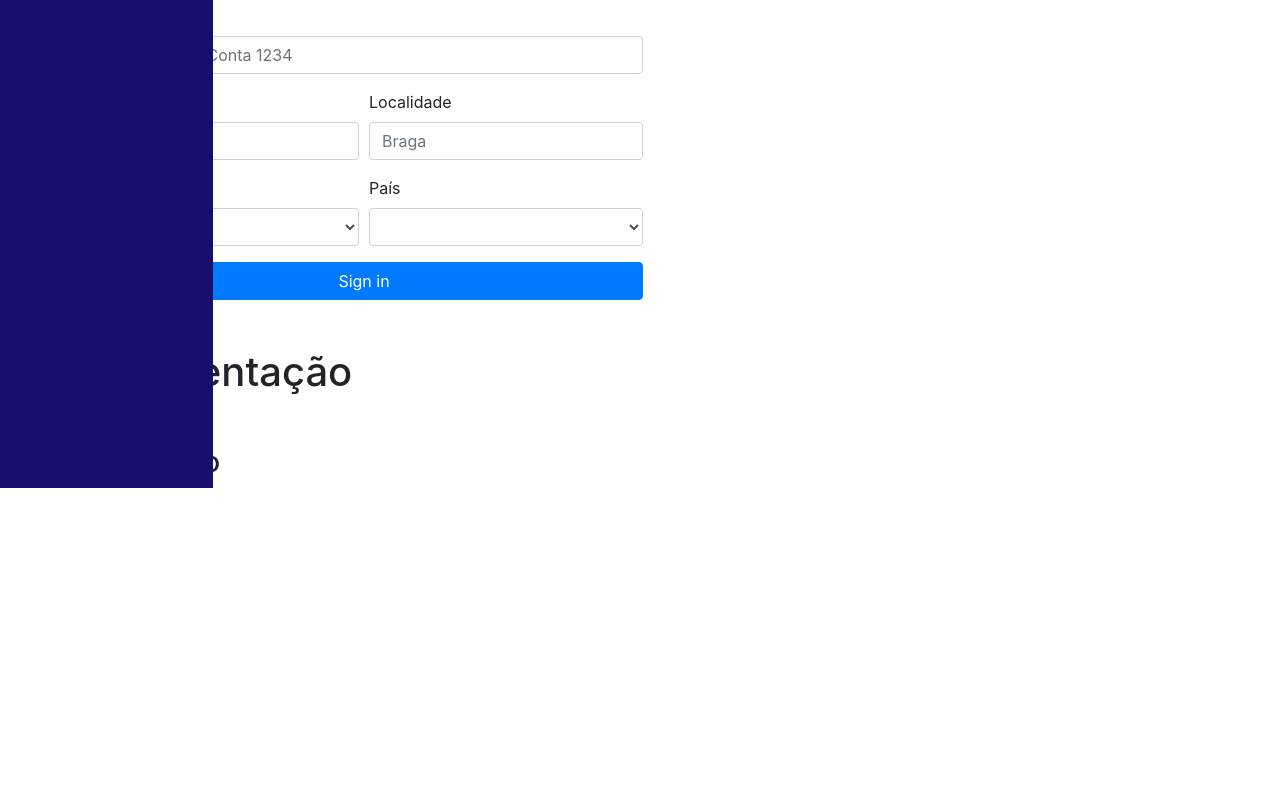
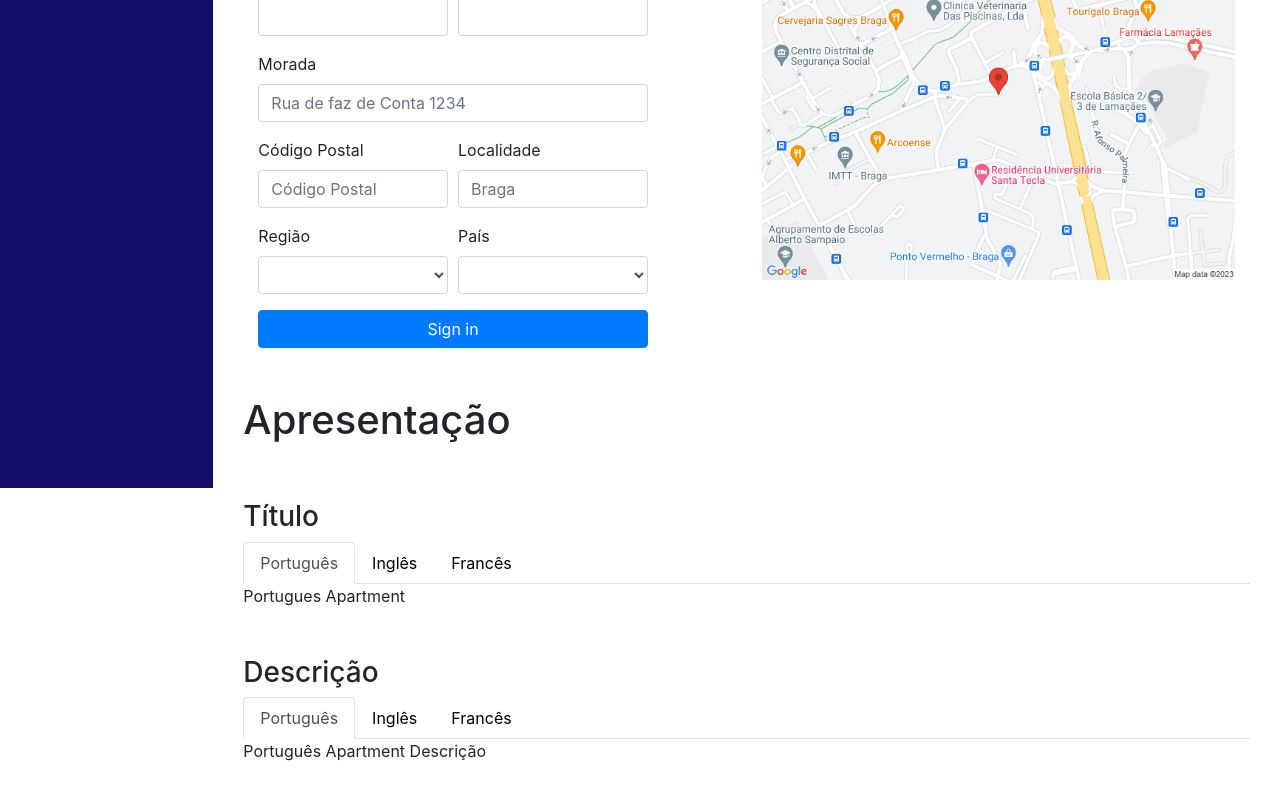
Before and after one commit to LordAragon01/vue_template, a Vue app: page /alojamento in a window 1280 px wide. Shown: the part 312-1112 px from the top of the page. Before the commit the page ends 869 px from the top, so only its background shows below. Built offline with nearby package versions, Linux system fonts and the light colour scheme; the HTML template or start-up script is replaced by a standard one.

Commit message:
Add nav abas

```diff
--- a/public/index.html
+++ b/public/index.html
@@ -73,5 +73,7 @@
     </noscript>
     <div id="app"></div>
     <!-- built files will be auto injected -->
+    <script src="https://cdn.jsdelivr.net/npm/jquery@3.5.1/dist/jquery.slim.min.js" integrity="sha384-DfXdz2htPH0lsSSs5nCTpuj/zy4C+OGpamoFVy38MVBnE+IbbVYUew+OrCXaRkfj" crossorigin="anonymous"></script>
+    <script src="https://cdn.jsdelivr.net/npm/bootstrap@4.6.2/dist/js/bootstrap.bundle.min.js" integrity="sha384-Fy6S3B9q64WdZWQUiU+q4/2Lc9npb8tCaSX9FK7E8HnRr0Jz8D6OP9dO5Vg3Q9ct" crossorigin="anonymous"></script>
   </body>
 </html>
--- a/src/App.vue
+++ b/src/App.vue
@@ -1,7 +1,7 @@
 <template>
-  <div id="app" class="d-flex flex-column" style="width:100vw;height:100vh;">
+  <div id="app" class="d-flex flex-column" style="width:100vw;height:150vh;">
 
-    <div class="basediv col-12 p-0">
+    <div class="basediv col-12 p-0" style="overflow-y:hidden;">
 
       <Header />
 
@@ -19,7 +19,7 @@
 
         <Asside />
 
-        <div class="col-12 order-2">
+        <div class="col-10 order-2 d-flex flex-row justify-content-center" style="position:absolute;right:0;overflow-y:hidden;">
           <router-view></router-view>
         </div>
 
--- a/src/views/Alojamento.vue
+++ b/src/views/Alojamento.vue
@@ -1,9 +1,9 @@
 <template>
-    <div class="container">
+    <div class="w-100">
 
-        <section class="d-flex flex-row justify-content-between my-5 order-1">
+        <section class="d-flex flex-row justify-content-between my-5 order-1 col-12">
 
-        <div class="d-flex flex-column">
+            <div class="d-flex flex-column col-5">
 
                 <span class="order-1"><h1>Dados do Alojamento</h1></span>
 
@@ -55,14 +55,14 @@
             </div>
 
 
-        <div class="d-flex flex-row">
+            <div class="d-flex flex-row col-6">
 
                 <div class="d-flex-flex-column">
 
                     <span class="order-1"><h1>Mapa</h1></span>
 
                     <div class="mt-4 order-2">
-                    Aqui vai o Mapa
+                        <img src="../assets/mapa.png" alt="Mapa" style="width:100%;height:auto;object-fit:contain;">
                     </div>
 
                 </div>
@@ -71,18 +71,56 @@
 
         </section>
 
-        <section class="d-flex flex-column order-2 my-4 justify-content-between">
+        <section class="d-flex flex-column order-2 my-4 justify-content-between col-12">
 
         <span>
             <h1>Apresentação</h1>
         </span>
 
-        <div class="titlebase d-flex-flex-row order-1">
+        <div class="titlebase d-flex-flex-row order-1 mt-5">
             <h3>Título</h3>
+
+            <ul class="nav nav-tabs" id="myTab" role="tablist">
+                <li class="nav-item" role="presentation">
+                    <button class="nav-link active" id="home-tab" data-toggle="tab" data-target="#home" type="button" role="tab" aria-controls="home" aria-selected="true">Português</button>
+                </li>
+                <li class="nav-item" role="presentation">
+                    <button class="nav-link" id="profile-tab" data-toggle="tab" data-target="#profile" type="button" role="tab" aria-controls="profile" aria-selected="false">Inglês</button>
+                </li>
+                <li class="nav-item" role="presentation">
+                    <button class="nav-link" id="contact-tab" data-toggle="tab" data-target="#contact" type="button" role="tab" aria-controls="contact" aria-selected="false">Francês</button>
+                </li>
+            </ul>
+
+            <div class="tab-content" id="myTabContent">
+                <div class="tab-pane fade show active" id="home" role="tabpanel" aria-labelledby="home-tab">Portugues Apartment</div>
+                <div class="tab-pane fade" id="profile" role="tabpanel" aria-labelledby="profile-tab">Inglês Apartment</div>
+                <div class="tab-pane fade" id="contact" role="tabpanel" aria-labelledby="contact-tab">Francês Apartment</div>
             </div>
 
-        <div class="titlebase d-flex-flex-row order-2">
+        </div>
+
+        <div class="titlebase d-flex-flex-row order-2 mt-5">
             <h3>Descrição</h3>
+
+            <ul class="nav nav-tabs" id="myTab" role="tablist">
+                <li class="nav-item" role="presentation">
+                    <button class="nav-link active" id="home-tab" data-toggle="tab" data-target="#home" type="button" role="tab" aria-controls="home" aria-selected="true">Português</button>
+                </li>
+                <li class="nav-item" role="presentation">
+                    <button class="nav-link" id="profile-tab" data-toggle="tab" data-target="#profile" type="button" role="tab" aria-controls="profile" aria-selected="false">Inglês</button>
+                </li>
+                <li class="nav-item" role="presentation">
+                    <button class="nav-link" id="contact-tab" data-toggle="tab" data-target="#contact" type="button" role="tab" aria-controls="contact" aria-selected="false">Francês</button>
+                </li>
+            </ul>
+
+            <div class="tab-content" id="myTabContent">
+                <div class="tab-pane fade show active" id="home" role="tabpanel" aria-labelledby="home-tab">Português Apartment Descrição</div>
+                <div class="tab-pane fade" id="profile" role="tabpanel" aria-labelledby="profile-tab">Inglês Apartment Descrição</div>
+                <div class="tab-pane fade" id="contact" role="tabpanel" aria-labelledby="contact-tab">Francês Apartment Descrição</div>
+            </div>
+
         </div>
 
         </section>
```
Also changed, not shown: src/assets/mapa.png (added). Lines whose indentation alone changed are shown as unchanged.
